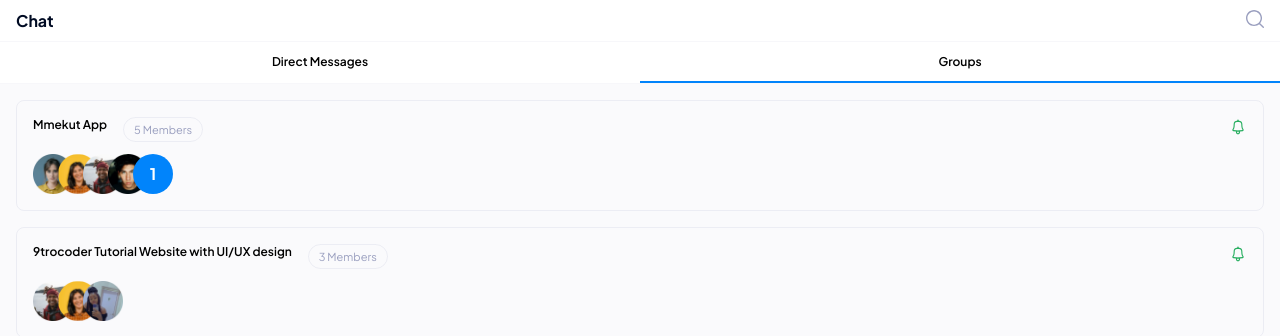
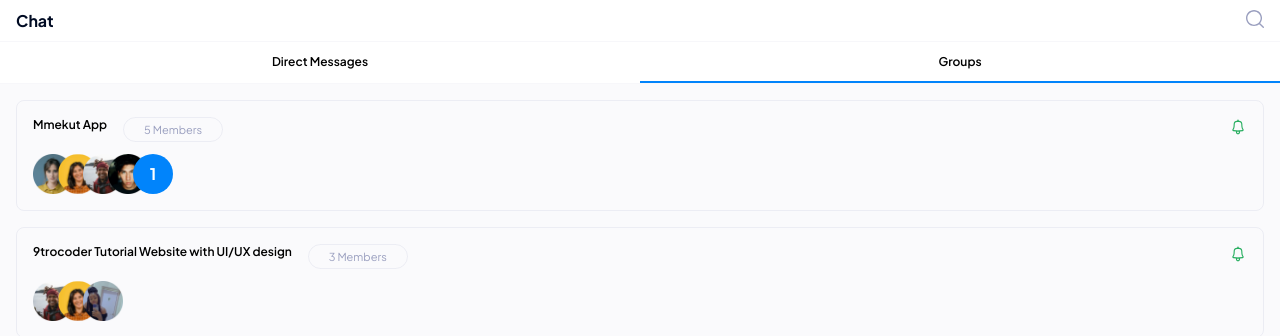
Before and after one commit to 9trocoder/mmekut, a React (Create React App) app: page /chat in a window 1280 px wide. Both pictures are taken after a click on the element "Groups". Shown: the top 336 px of the page. Built offline with nearby package versions, Linux system fonts and the light colour scheme.

Commit message:
Update components.css

```diff
--- a/src/components/components.css
+++ b/src/components/components.css
@@ -605,4 +605,8 @@ p.tlctltaskdescription {
   border: 1px solid rgba(154, 159, 191, 0.15);
   padding: 5px 10px;
   border-radius: 9999px;
+  width: 100px;
+  display: flex;
+  align-items: center;
+  justify-content: center;
 }
```
